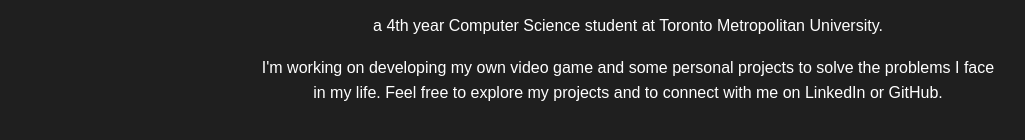
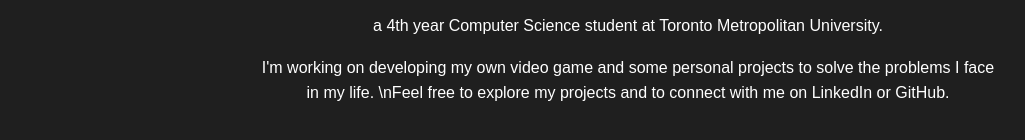
Before and after one commit to arifekrem/MyWebsite, a plain HTML site: page index.html in a window 1280 px wide. Shown: the part 410-550 px from the top of the page, without its empty margins (12-1037 px from the left). Drawn offline with nearby package versions, Linux system fonts and the light colour scheme; a web font is replaced by a local one.

Commit message:
changed readme and index.html

```diff
--- a/index.html
+++ b/index.html
@@ -93,7 +93,7 @@
         </p>
 
         <p>
-            I'm working on developing my own video game and some personal projects to solve the problems I face in my life. Feel free to explore my projects and to connect with me on LinkedIn or GitHub.
+            I'm working on developing my own video game and some personal projects to solve the problems I face in my life. \nFeel free to explore my projects and to connect with me on LinkedIn or GitHub.
         </p>
     </div>
 </body>
```
Also changed, not shown: README.md.
